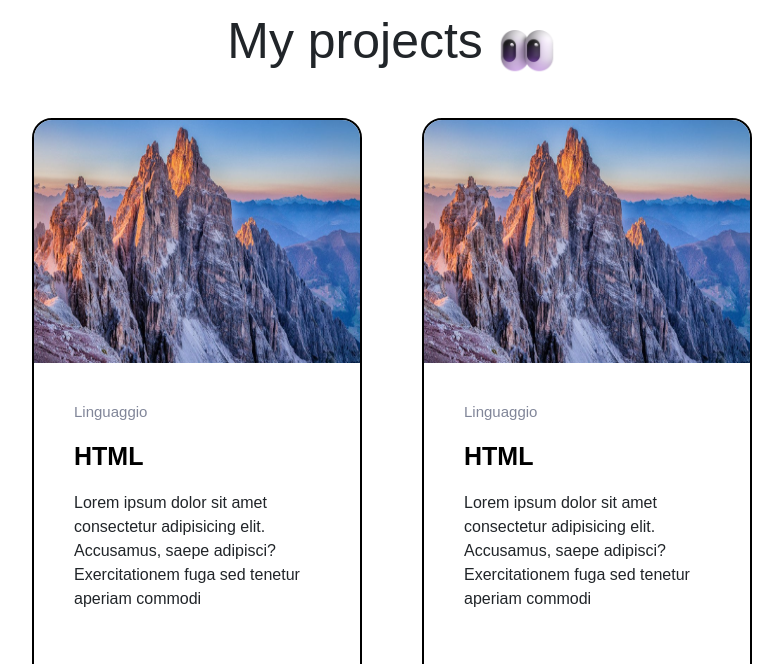
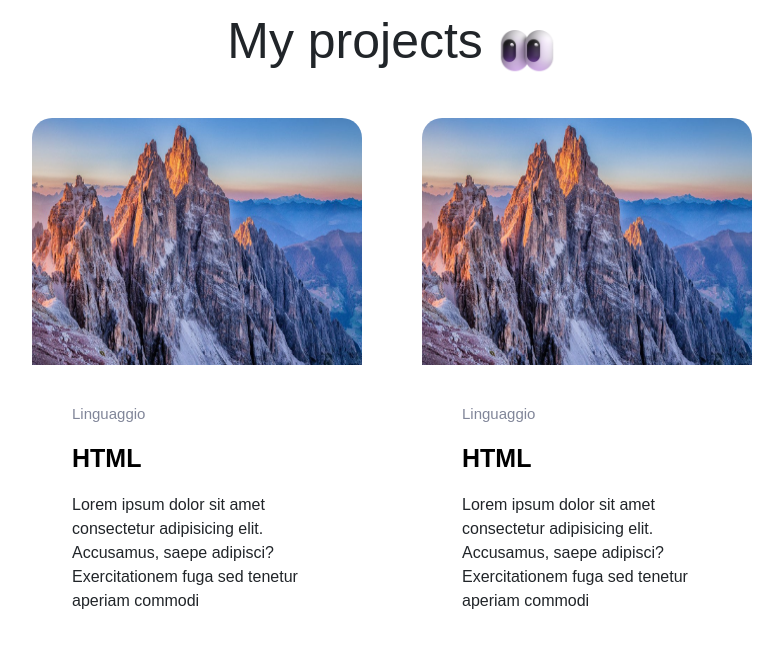
Before and after one commit to MantuxDev/My-Portfolio, a plain HTML site: page index.html in a window 1280 px wide. Shown: the part 870-1534 px from the top of the page, without its empty margins (248-1031 px from the left). Drawn offline with nearby package versions, Linux system fonts and the light colour scheme.

Commit message:
Add files via upload

```diff
--- a/CSS/style.css
+++ b/CSS/style.css
@@ -117,13 +117,12 @@ section.progetti {
     max-width: 330px;
     min-height: 630px;
     max-height: 630px;
-    justify-content: space-between; /* Distribuisce lo spazio tra gli elementi */
+    justify-content: space-between;
     overflow: hidden;
     border-radius: 20px;
     background: white;
     margin: 30px;
     transition: 0.5s;
-    border: solid 2px black;
 }
 
 .cards:hover {
```
